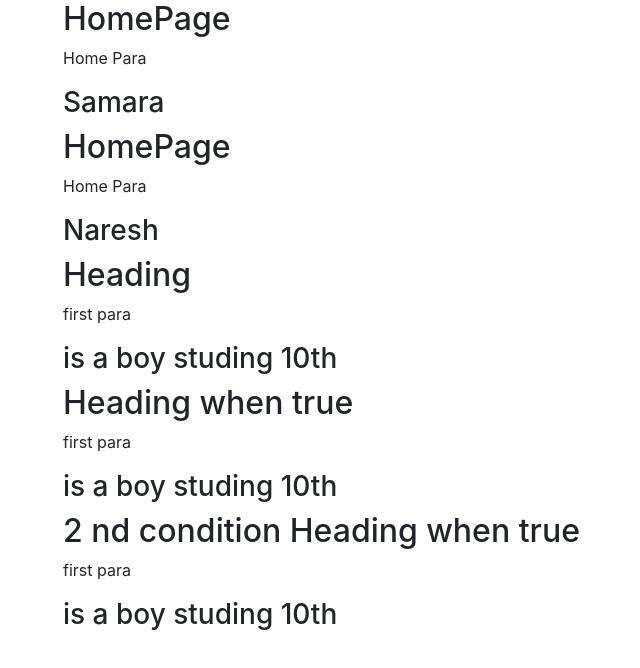
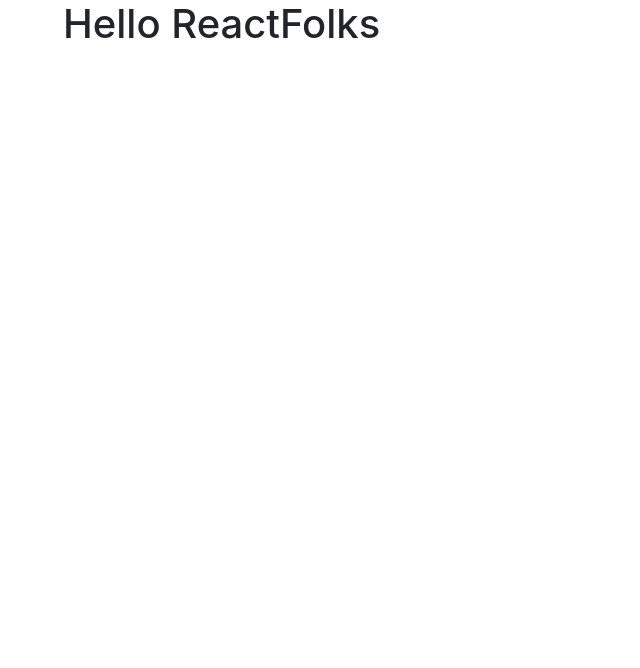
Before and after one commit to srimani282/react-class, a React (Create React App) app: page / in a window 1280 px wide. Shown: the top 668 px of the page, without its empty margins (22-662 px from the left). Built offline with nearby package versions, Linux system fonts and the light colour scheme.

Commit message:
basic props and conditinal rendering

```diff
--- a/src/App.js
+++ b/src/App.js
@@ -1,47 +1,76 @@
-import React from "react";
+import React, { useState, useEffect, Component } from "react";
 import logo from "./logo.svg";
 import "./App.css";
 import HomePage from "./Components/HomePage";
 
-const con1 = "jhabcj";
+// function App() {
+//   const [counter, setcounter] = useState(0);
 
-function App() {
-  const std = "10th";
+//   const handlecounter = () => {
+//     setcounter(counter + 2);
+//   };
 
-  return (
-    <div className="container">
-      <HomePage name={"Samara"} />
+//   useEffect(() => {
+//     //setcounter(counter + 1);
+//   }, [counter]);
 
-      <HomePage name={"Naresh"} />
+//   const std = "10th";
 
-      <h2>Heading</h2>
-      <p>first para</p>
+//   return (
+//     <div className="container">
+//       <h1>{counter}</h1>
+//       {console.log("first")}
+//       <button onClick={handlecounter}> Counter</button>
 
-      <h3>is a boy studing {std}</h3>
+//       {counter > 6 ? (
+//         <>
+//           <h2>2 nd condition Heading when true</h2>
+//           <p>first para</p>
+//           <h3>is a boy studing {std}</h3>
+//         </>
+//       ) : (
+//         <p>Counter is still less than 6</p>
+//       )}
+//     </div>
+//   );
+// }
 
-      {con1 ? (
-        <>
-          <h2>Heading when true</h2>
-          <p>first para</p>
-          <h3>is a boy studing {std}</h3>
-        </>
-      ) : (
-        <>
-          <h2>Not True</h2>
-          <p>Failed</p>
-          <h3>is a boy studing fdailed</h3>
-        </>
-      )}
+// export default App;
 
-      {con1 ? (
-        <>
-          <h2>2 nd condition Heading when true</h2>
-          <p>first para</p>
-          <h3>is a boy studing {std}</h3>
-        </>
-      ) : null}
-    </div>
-  );
+class App extends Component {
+  constructor(props) {
+    super(props);
+    this.state = {
+      data: "Jordan Belfort",
+    };
+  }
+
+  getData() {
+    setTimeout(() => {
+      console.log("Our data is fetched");
+      this.setState({
+        data: "Hello ReactFolks",
+      });
+    }, 1000);
+  }
+  //lifecycle methods
+  componentWillMount() {
+    console.log("First this called");
+  }
+
+  componentDidMount() {
+    console.log("Component  Did Mount");
+    this.getData();
+  }
+
+  render() {
+    return (
+      <div className="container">
+        <h1>{this.state.data}</h1>
+        {console.log("first")}
+      </div>
+    );
+  }
 }
 
 export default App;
```
